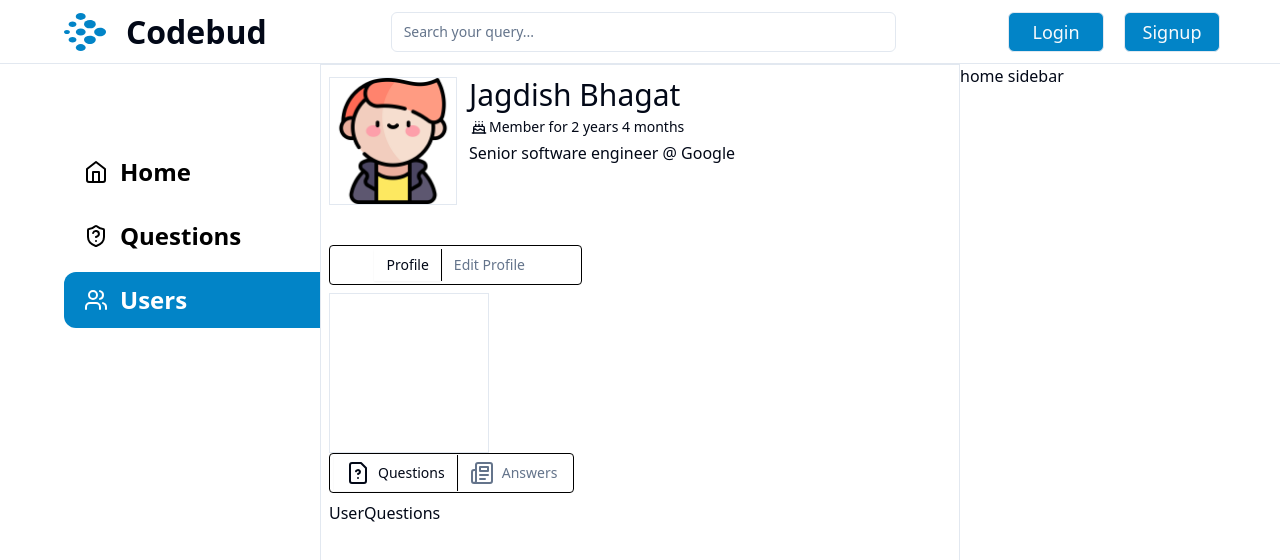
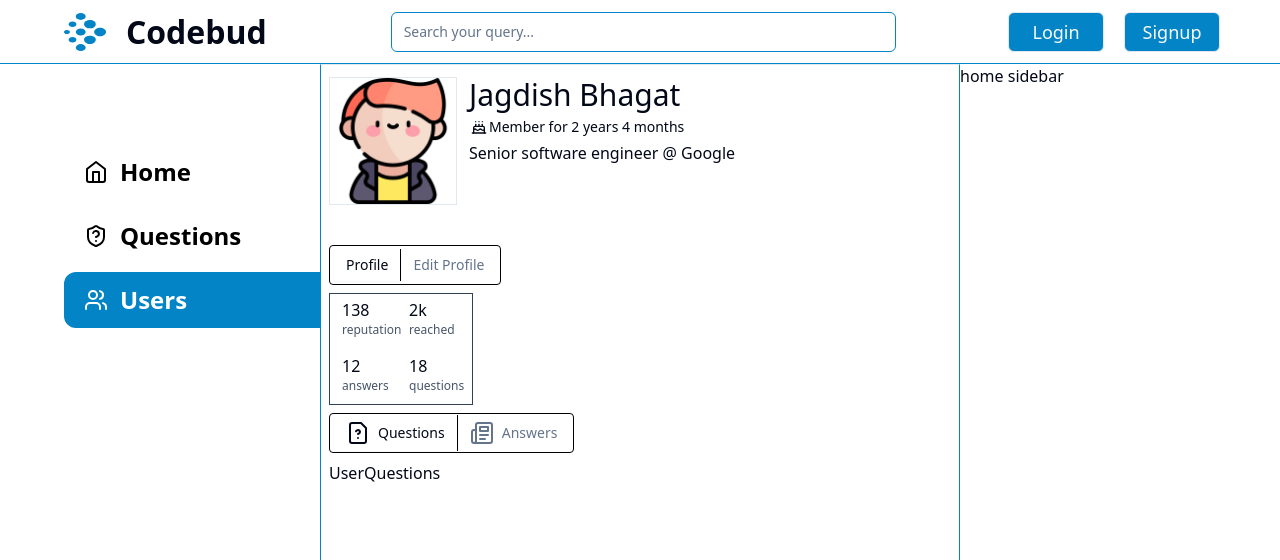
Before and after one commit to karanrajput1999/codebud-client, a React (Vite) app: page /users/user in a window 1280 px wide. Shown: the top 560 px of the page. Built offline with nearby package versions, Linux system fonts and the light colour scheme.

Commit message:
user profile stats section

```diff
--- a/src/components/userProfile/UserProfile.tsx
+++ b/src/components/userProfile/UserProfile.tsx
@@ -13,7 +13,7 @@ function UserProfile() {
       <section className="user-profile-body flex-[50%] pt-3 px-2 border border-x-primarycb">
         <div className="flex flex-col items-start gap-5 sm:gap-10">
           <div className="profile-top flex gap-3">
-            <div className="user-profile-avatar w-20 h-20 sm:w-32 sm:h-32 border shrink-0">
+            <div className="user-profile-avatar w-24 h-24 sm:w-32 sm:h-32 border shrink-0">
               <img src={avatar} alt="user-avatar" />
             </div>
             <div className="user-details">
@@ -32,10 +32,7 @@ function UserProfile() {
 
           <div className="profile-body">
             <div className="profile-tab">
-              <Tabs
-                defaultValue="profile"
-                className="w-[100%] flex flex-col pr-2"
-              >
+              <Tabs defaultValue="profile" className="w-[100%]">
                 <TabsList className="bg-white border border-black rounded-sm">
                   <TabsTrigger
                     value="profile"
--- a/src/components/userProfile/UserProfileInfo.tsx
+++ b/src/components/userProfile/UserProfileInfo.tsx
@@ -6,9 +6,28 @@ import UserAnswers from "./UserAnswers";
 function UserProfileInfo() {
   return (
     <section>
-      <div>
+      <div className="flex flex-col gap-2 ">
         <div className="user-stats">
-          <div className="w-40 h-40 border"></div>
+          <div className="w-36 h-28 border border-slate-700">
+            <div className="stats text-xs grid grid-rows-2 grid-cols-2 gap-4 px-3 py-1">
+              <div className="flex flex-col ">
+                <span className="text-base">138</span>
+                <span className="text-slate-600">reputation</span>
+              </div>
+              <div className="flex flex-col">
+                <span className="text-base">2k</span>
+                <span className="text-slate-600">reached</span>
+              </div>
+              <div className="flex flex-col">
+                <span className="text-base">12</span>
+                <span className="text-slate-600">answers</span>
+              </div>
+              <div className="flex flex-col">
+                <span className="text-base">18</span>
+                <span className="text-slate-600">questions</span>
+              </div>
+            </div>
+          </div>
         </div>
         <div className="user-profile-right">
           <div className="question-tab">
--- a/tailwind.config.js
+++ b/tailwind.config.js
@@ -52,7 +52,7 @@ module.exports = {
           DEFAULT: "hsl(var(--card))",
           foreground: "hsl(var(--card-foreground))",
         },
-        // primarycb: "#0284C7",
+        primarycb: "#0284C7",
       },
       backgroundColor: {
         primarycb: "#0284C7",
```
